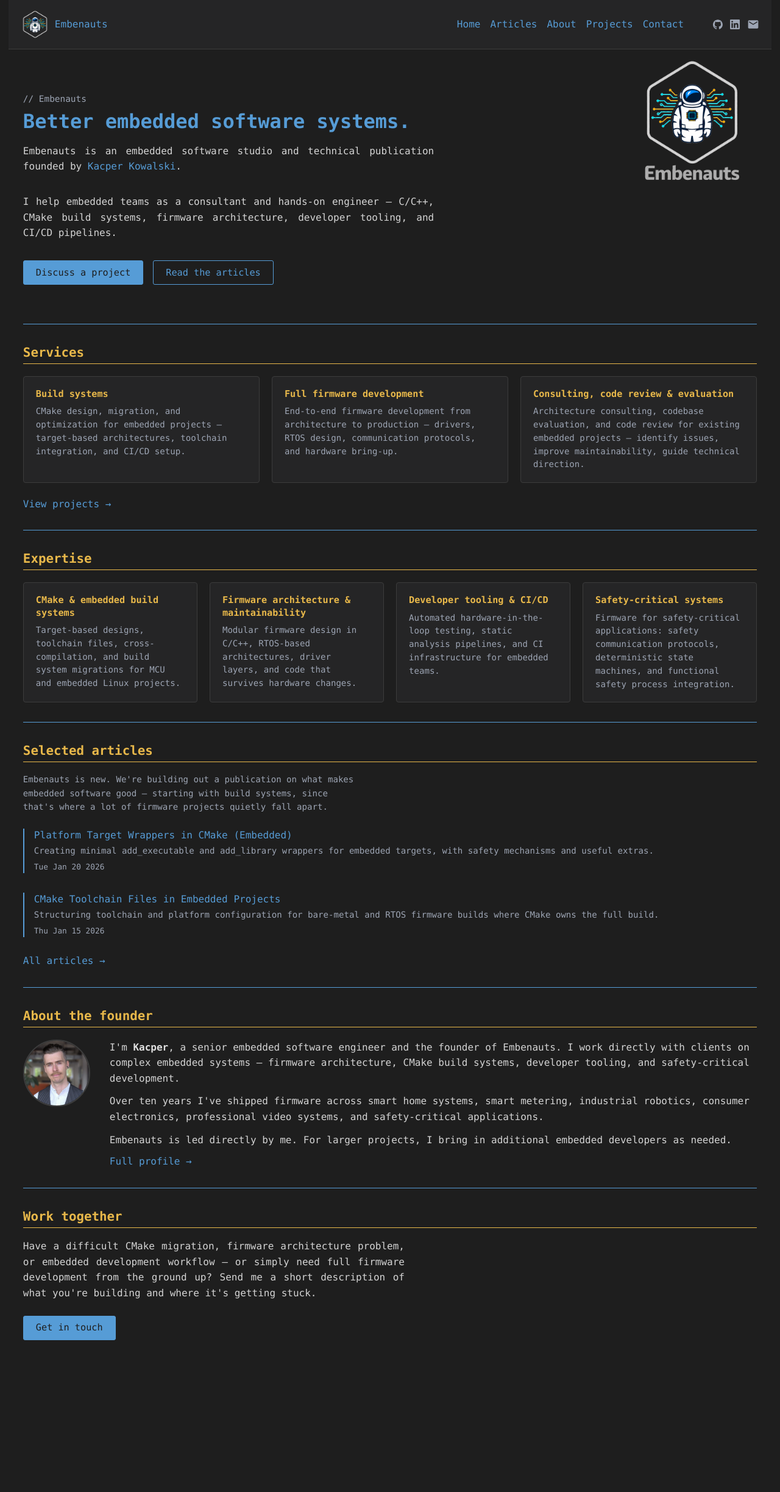
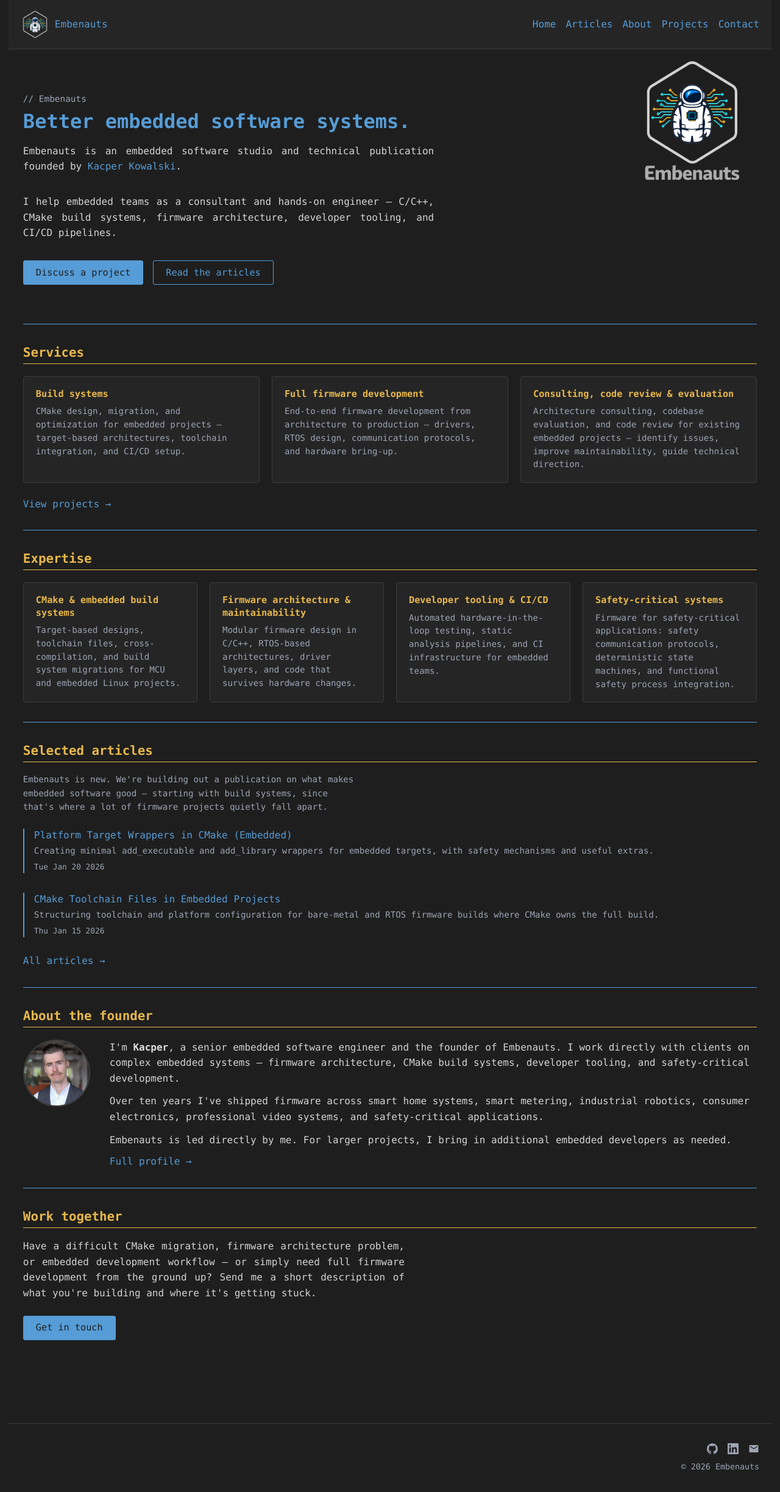
Before and after one commit to KKoovalsky/EmbenautsWebsite, an Astro site: page / in a window 1280 px wide. Shown: the whole page at 61% size. Before the commit the page ends 2270 px from the top, so only its background shows below. Built offline with nearby package versions, Linux system fonts and the light colour scheme; Astro itself is replaced by a stand-in of ours.

Commit message:
Add footer and move icons/socials to the footer

```diff
--- a/src/layouts/BaseLayout.astro
+++ b/src/layouts/BaseLayout.astro
@@ -25,7 +25,6 @@
         <img src="/images/logo.png" alt="Embenauts" class="brand-logo" />
         <span class="brand-name">Embenauts</span>
       </a>
-      <div class="nav-group">
       <nav>
         <a href="/">Home</a>
         <a href="/articles">Articles</a>
@@ -33,7 +32,14 @@
         <a href="/projects">Projects</a>
         <a href="/contact">Contact</a>
       </nav>
-      <div class="social-links">
+    </header>
+
+    <main>
+      <slot />
+    </main>
+
+    <footer>
+      <div class="footer-socials">
         <a href="https://github.com/KKoovalsky" target="_blank" rel="noopener" aria-label="GitHub">
           <svg viewBox="0 0 98 96" xmlns="http://www.w3.org/2000/svg" aria-hidden="true">
             <path fill-rule="evenodd" clip-rule="evenodd" d="M48.854 0C21.839 0 0 22 0 49.217c0 21.756 13.993 40.172 33.405 46.69 2.427.49 3.316-1.059 3.316-2.362 0-1.141-.08-5.052-.08-9.127-13.59 2.934-16.42-5.867-16.42-5.867-2.184-5.704-5.42-7.17-5.42-7.17-4.448-3.015.324-3.015.324-3.015 4.934.326 7.523 5.052 7.523 5.052 4.367 7.496 11.404 5.378 14.235 4.074.404-3.178 1.699-5.378 3.074-6.6-10.839-1.141-22.243-5.378-22.243-24.283 0-5.378 1.94-9.778 5.014-13.2-.485-1.222-2.184-6.275.486-13.038 0 0 4.125-1.304 13.426 5.052a46.97 46.97 0 0 1 12.214-1.63c4.125 0 8.33.571 12.213 1.63 9.302-6.356 13.427-5.052 13.427-5.052 2.67 6.763.97 11.816.485 13.038 3.155 3.422 5.015 7.822 5.015 13.2 0 18.905-11.404 23.06-22.324 24.283 1.78 1.548 3.316 4.481 3.316 9.126 0 6.6-.08 11.897-.08 13.526 0 1.304.89 2.853 3.316 2.364 19.412-6.52 33.405-24.935 33.405-46.691C97.707 22 75.788 0 48.854 0z"/>
@@ -45,17 +51,13 @@
           </svg>
         </a>
         <a href="mailto:kacper@embenauts.dev" aria-label="Email">
-          <svg viewBox="0 0 24 24" xmlns="http://www.w3.org/2000/svg" aria-hidden="true" style="width:20px;height:20px;">
+          <svg viewBox="0 0 24 24" xmlns="http://www.w3.org/2000/svg" aria-hidden="true">
             <path d="M20 4H4c-1.1 0-2 .9-2 2v12c0 1.1.9 2 2 2h16c1.1 0 2-.9 2-2V6c0-1.1-.9-2-2-2zm0 4-8 5-8-5V6l8 5 8-5v2z"/>
           </svg>
         </a>
       </div>
-      </div>
-    </header>
-
-    <main>
-      <slot />
-    </main>
+      <small>&copy; {new Date().getFullYear()} Embenauts</small>
+    </footer>
   </body>
 </html>
 
@@ -83,37 +85,41 @@
   font-weight: 400;
 }
 
-.nav-group {
+footer {
   display: flex;
-  align-items: center;
-  gap: 3rem;
+  flex-direction: column;
+  align-items: flex-end;
+  gap: 0.75rem;
+  max-width: var(--max);
+  margin: 4rem auto 0;
+  padding: 2rem 1.25rem;
+  border-top: 1px solid var(--border);
 }
 
-.social-links {
+footer small {
+  color: var(--muted);
+}
+
+.footer-socials {
   display: flex;
-  gap: 0.75rem;
+  gap: 1rem;
   align-items: center;
 }
 
-.social-links a {
+.footer-socials a {
   display: flex;
   align-items: center;
   color: var(--muted);
 }
 
-.social-links a:hover {
+.footer-socials a:hover {
   color: var(--fg);
 }
 
-.social-links svg {
-  width: 16px;
-  height: 16px;
+.footer-socials svg {
+  width: 18px;
+  height: 18px;
   fill: currentColor;
 }
 
-@media (max-width: 600px) {
-  .nav-group {
-    flex-wrap: wrap;
-  }
-}
 </style>
```
